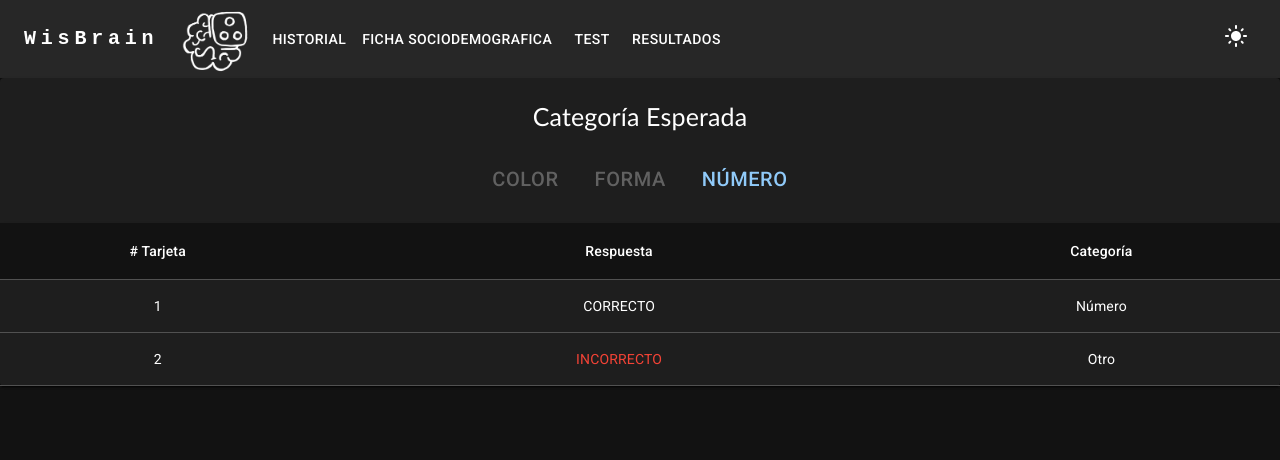
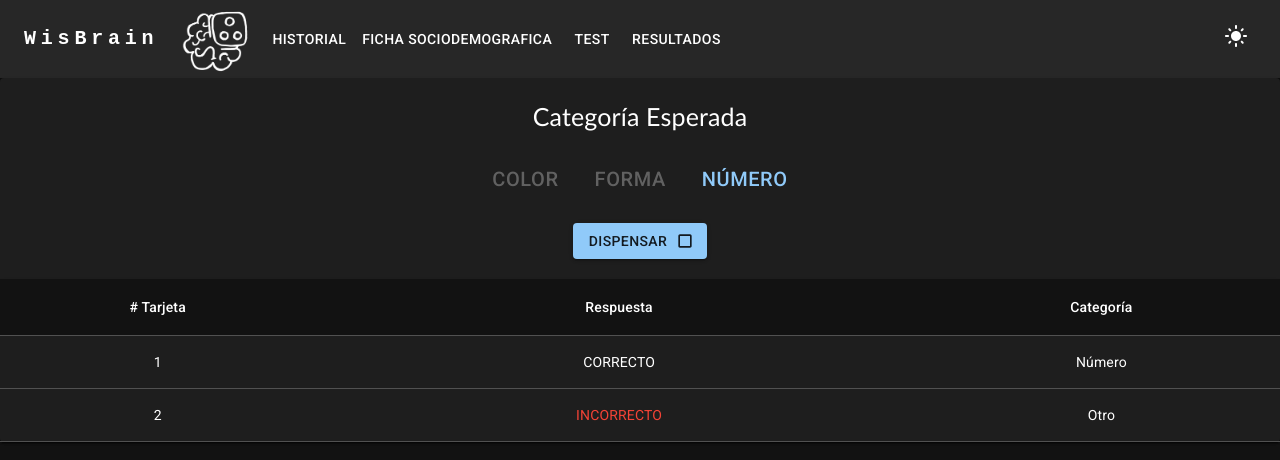
Before and after one commit to kristhyanlz/WisBrain, a React (Vite) app in the folder WisBrain_Front/: page /Test in a window 1280 px wide. Shown: the top 460 px of the page. Built offline with nearby package versions, Linux system fonts and the light colour scheme.

Commit message:
Se agrego el boton dispensar

```diff
--- a/WisBrain_Front/src/pages/Test.jsx
+++ b/WisBrain_Front/src/pages/Test.jsx
@@ -4,6 +4,8 @@
 import { red } from '@mui/material/colors';
 
 import {movimientos} from './dataMovimientos'
+
+import CropSquareIcon from '@mui/icons-material/CropSquare';
 
 const styles = {
   title:{
@@ -44,6 +46,11 @@
           <Button disabled={(movimientos[movimientos.length - 1].categoria == 'Número') ? false : true} style={styles.cat}>NÚMERO</Button>
         </Grid>
       </Grid>
+      <Box style={{textAlign: 'center', paddingBottom: 20}}>
+        <Button variant='contained' endIcon={<CropSquareIcon/>} >
+          Dispensar
+        </Button>
+      </Box>
 
       <Paper sx={{ width: '100%' }}>
         <TableContainer sx={{ maxHeight: 440 }}>
```
